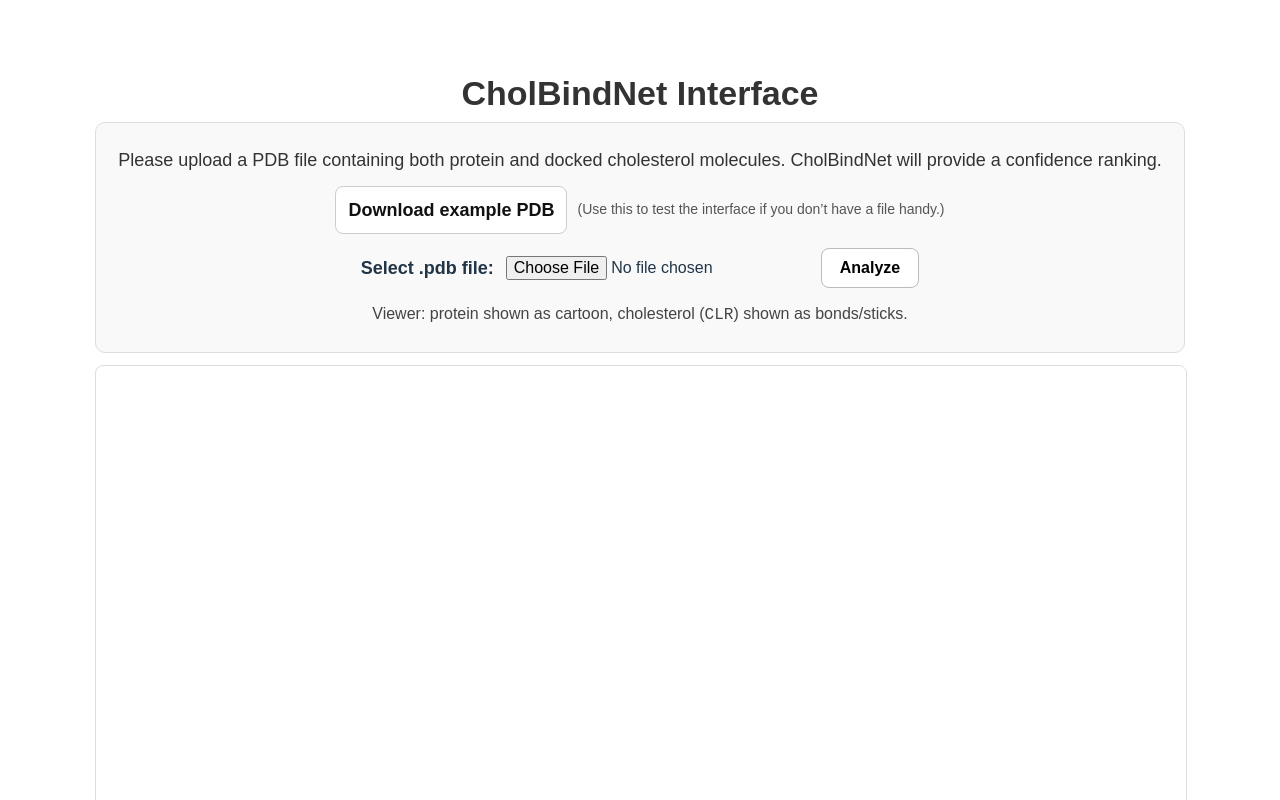
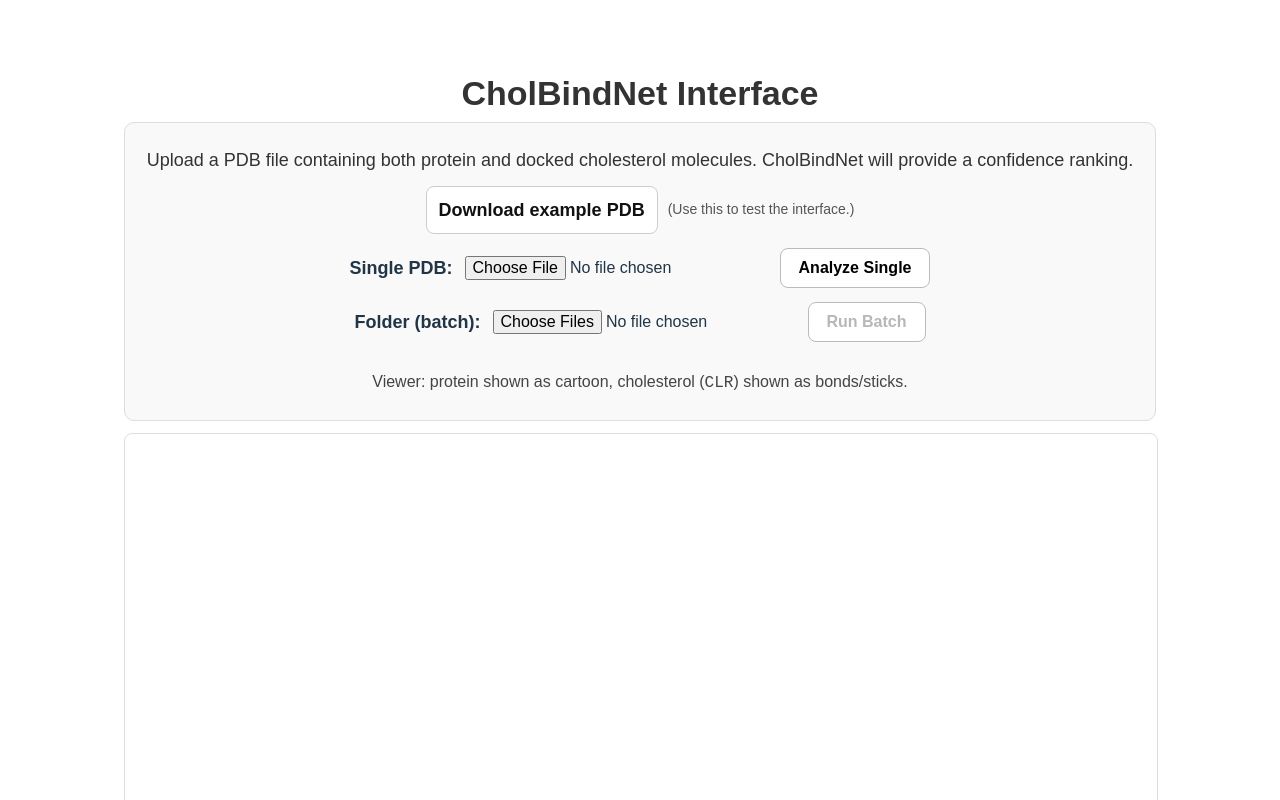
Before and after one commit to alexish4/Allosteric-Network-Web, a React (Vite) app in the folder client/: page /cholbindnet in a window 1280 px wide. Shown: the top 800 px of the page. Built offline with nearby package versions, Linux system fonts and the light colour scheme.

Commit message:
Batch works good but now going to save ranking in csv file

```diff
--- a/client/src/CholNet.jsx
+++ b/client/src/CholNet.jsx
@@ -8,6 +8,10 @@ export default function CholNet() {
   const [results, setResults] = useState(null);
   const [isLoading, setIsLoading] = useState(false);
 
+  const [files, setFiles] = useState([]); // batch PDBs
+  const [batchResults, setBatchResults] = useState(null);
+  const isBatchMode = files.length > 0;
+
   const viewerDivRef = useRef(null);
   const viewerRef = useRef(null);
   const $3DmolRef = useRef(null);
@@ -17,61 +21,48 @@ export default function CholNet() {
 
   const sortedResults = useMemo(() => {
     if (!Array.isArray(results)) return [];
-
     const getGnnScore = (r) => {
       const v = Number(r?.GNN?.mean_score);
-      // Treat missing/NaN as very small so they go to bottom
       return Number.isFinite(v) ? v : -Infinity;
     };
-
     return [...results].sort((a, b) => getGnnScore(b) - getGnnScore(a));
   }, [results]);
 
+  const clrColorMap = useMemo(() => {
+    if (!Array.isArray(results)) return {};
 
-  const clrColorMap = useMemo(() => {
-    if (!results || !Array.isArray(results)) return {};
-
-    // stable order
     const sorted = [...results].sort(
       (a, b) =>
         (a.clr_residue_number ?? 0) - (b.clr_residue_number ?? 0) ||
         String(a.clr_chain_id ?? "").localeCompare(String(b.clr_chain_id ?? ""))
     );
 
-    // HSL -> HEX helper (3Dmol likes hex)
     const hslToHex = (h, s, l) => {
       s /= 100;
       l /= 100;
-
       const k = (n) => (n + h / 30) % 12;
       const a = s * Math.min(l, 1 - l);
       const f = (n) =>
         l - a * Math.max(-1, Math.min(k(n) - 3, Math.min(9 - k(n), 1)));
-
       const toHex = (x) =>
         Math.round(255 * x)
           .toString(16)
           .padStart(2, "0");
-
       return `#${toHex(f(0))}${toHex(f(8))}${toHex(f(4))}`;
     };
 
     const map = {};
     const n = Math.max(sorted.length, 1);
-
     sorted.forEach((r, i) => {
       const chain = r?.clr_chain_id;
       const resi = r?.clr_residue_number;
       if (chain == null || resi == null) return;
-
       const hue = Math.round((i * 360) / n);
-      map[`${chain}${resi}`] = hslToHex(hue, 80, 45); // hex color
+      map[`${chain}${resi}`] = hslToHex(hue, 80, 45);
     });
 
     return map;
   }, [results]);
-
-
 
   // Load 3Dmol once
   useEffect(() => {
@@ -90,14 +81,20 @@ export default function CholNet() {
     };
   }, []);
 
-  // Read the PDB locally on file select (so it renders instantly)
+  // Single-file picker: also clears batch mode
   const onFilePicked = (f) => {
     setError("");
     setResults(null);
+    setBatchResults(null);
+    setFiles([]); // leave batch mode
+
     setFile(f || null);
+    if (!f) {
+      setPdbText("");
+      return;
+    }
 
-    if (!f) return;
-    if (!f.name.endsWith(".pdb")) {
+    if (!f.name.toLowerCase().endsWith(".pdb")) {
       setError("Invalid file type. Please upload a .pdb file.");
       setPdbText("");
       return;
@@ -109,13 +106,12 @@ export default function CholNet() {
     reader.readAsText(f);
   };
 
-  // Render whenever pdbText or results change (so CLR colors update after prediction)
+  // Viewer render (single mode only, because we clear pdbText in batch mode and we hide viewer)
   useEffect(() => {
     const $3Dmol = $3DmolRef.current;
     const el = viewerDivRef.current;
     if (!$3Dmol || !el || !pdbText) return;
 
-    // Create viewer once, then reuse it
     if (!viewerRef.current) {
       viewerRef.current = $3Dmol.createViewer(el, { backgroundColor: "white" });
     }
@@ -124,22 +120,10 @@ export default function CholNet() {
     viewer.clear();
     viewer.addModel(pdbText, "pdb");
 
-    const nChol = viewer.selectedAtoms({ resn: ["CLR", "CHL"] }).length;
-    const nNear = viewer.selectedAtoms({
-      and: [{ not: { resn: ["CLR", "CHL"] } }, { within: { distance: 5.0, sel: { resn: ["CLR", "CHL"] } } }],
-    }).length;
-
-    console.log("chol atoms:", nChol, "near atoms:", nNear);
-
-
-    // Protein default
     viewer.setStyle({}, { cartoon: {} });
-
-    // Default CLR style first (fallback)
     viewer.setStyle({ resn: "CLR" }, { stick: { color: "gold" } });
 
-    // Color each CLR uniquely (hex colors)
-    if (results && Array.isArray(results) && results.length > 0) {
+    if (Array.isArray(results) && results.length > 0) {
       for (const r of results) {
         const chain = r?.clr_chain_id;
         const resi = r?.clr_residue_number;
@@ -151,24 +135,20 @@ export default function CholNet() {
 
         viewer.setStyle(
           { resn: "CLR", chain: String(chain), resi: Number(resi) },
-          { stick: { color: color } } // hex, e.g. "#aabbcc"
+          { stick: { color } }
         );
       }
     }
 
-
-    // Hover labels on CLR atoms
     viewer.setHoverable(
       { resn: "CLR" },
       true,
       function (atom) {
         if (atom.label) return;
-
         const chain = atom.chain || "";
         const resi = atom.resi != null ? atom.resi : "";
         const resn = atom.resn || "";
         const aname = atom.atom || atom.elem || "";
-
         atom.label = viewer.addLabel(`${resn} ${chain}${resi} • ${aname}`, {
           position: { x: atom.x, y: atom.y, z: atom.z },
           backgroundColor: "white",
@@ -178,7 +158,6 @@ export default function CholNet() {
           fontSize: 12,
           inFront: true,
         });
-
         viewer.render();
       },
       function (atom) {
@@ -190,45 +169,75 @@ export default function CholNet() {
       }
     );
 
-    // --- Protein atoms within 5 Å of any cholesterol ligand: VDW overlay ---
-    const cholSel = { resn: ["CLR", "CHL"] }; // add more if you see them in your files
-
+    const cholSel = { resn: ["CLR", "CHL"] };
     const nearProteinSel = {
-      and: [
-        { protein: true }, // don't include the ligand itself
-        { within: { distance: 5.0, sel: cholSel } },
-        // Prefer excluding ligand instead of relying on `protein:true`
-        // because `protein:true` can be false for some PDBs depending on parsing.
-      ],
+      and: [{ protein: true }, { within: { distance: 5.0, sel: cholSel } }],
     };
 
-    // Prefer addStyle so you don't overwrite cartoon
     if (typeof viewer.addStyle === "function") {
       viewer.addStyle(nearProteinSel, { sphere: { opacity: 0.25 } });
-      console.log("Using addStyle for nearby protein atoms.");
     } else {
-      // Fallback: setStyle will overwrite for those atoms, so include cartoon too
-      viewer.setStyle(nearProteinSel, { cartoon: { color: "spectrum" }, vdw: { opacity: 0.25 } });
-      console.log("Using setStyle for nearby protein atoms (may overwrite cartoon).");
+      viewer.setStyle(nearProteinSel, {
+        cartoon: { color: "spectrum" },
+        vdw: { opacity: 0.25 },
+      });
     }
 
     viewer.zoomTo();
     viewer.render();
     viewer.resize();
-  }, [pdbText, results, clrColorMap]); // <-- important: include results
+  }, [pdbText, results, clrColorMap]);
 
+  const downloadBatchCsv = () => {
+    if (!Array.isArray(batchResults)) return;
 
-  const onSubmit = async (e) => {
-    e.preventDefault();
+    const rows = [];
+    for (const item of batchResults) {
+      const fname = item.filename || "";
+      const resultsArr = Array.isArray(item.results) ? item.results : [];
+
+      for (const r of resultsArr) {
+        const chain = r?.clr_chain_id ?? "";
+        const resi = r?.clr_residue_number ?? "";
+        const clr_id = `CLR ${chain}${resi}`;
+
+        rows.push({
+          filename: fname,
+          clr_id,
+          GNN: r?.GNN?.mean_score ?? "",
+          GAT: r?.GAT?.mean_score ?? "",
+          GCN: r?.GCN?.mean_score ?? "",
+        });
+      }
+    }
+
+    const headers = ["filename", "clr_id", "GNN", "GAT", "GCN"];
+    const esc = (v) => {
+      const s = String(v ?? "");
+      return /[",\n]/.test(s) ? `"${s.replaceAll('"', '""')}"` : s;
+    };
+
+    const csv = [
+      headers.join(","),
+      ...rows.map((row) => headers.map((h) => esc(row[h])).join(",")),
+    ].join("\n");
+
+    const blob = new Blob([csv], { type: "text/csv;charset=utf-8;" });
+    const url = URL.createObjectURL(blob);
+    const a = document.createElement("a");
+    a.href = url;
+    a.download = "cholnet_batch_results.csv";
+    a.click();
+    URL.revokeObjectURL(url);
+  };
+
+  const runSingle = async () => {
     setError("");
     setResults(null);
+    setBatchResults(null);
 
-    if (!file) {
+    if (!file || !file.name.toLowerCase().endsWith(".pdb")) {
       setError("Please choose a .pdb file.");
-      return;
-    }
-    if (!file.name.endsWith(".pdb")) {
-      setError("Invalid file type. Please upload a .pdb file.");
       return;
     }
 
@@ -241,17 +250,38 @@ export default function CholNet() {
         headers: { "Content-Type": "multipart/form-data" },
       });
 
-      if (res.data?.status === "success") {
-        setResults(res.data.results);
-      } else {
-        setError(res.data?.message || "Processing error.");
+      if (res.data?.status === "success") setResults(res.data.results);
+      else setError(res.data?.message || "Processing error.");
+    } catch (err) {
+      setError(err?.response?.data?.message || err?.message || "Request failed.");
+    } finally {
+      setIsLoading(false);
     }
+  };
+
+  const runBatch = async () => {
+    setError("");
+    setResults(null);
+    setBatchResults(null);
+
+    if (!files || files.length === 0) {
+      setError("Please select a folder (batch) with .pdb files.");
+      return;
+    }
+
+    const formData = new FormData();
+    for (const f of files) formData.append("pdb_files", f);
+
+    setIsLoading(true);
+    try {
+      const res = await axios.post("/api/cholnet/batch", formData, {
+        headers: { "Content-Type": "multipart/form-data" },
+      });
+
+      if (res.data?.status === "success") setBatchResults(res.data.items);
+      else setError(res.data?.message || "Batch processing error.");
     } catch (err) {
-      const msg =
-        err?.response?.data?.message ||
-        err?.message ||
-        "An error occurred while processing the file.";
-      setError(msg);
+      setError(err?.response?.data?.message || err?.message || "Batch request failed.");
     } finally {
       setIsLoading(false);
     }
@@ -269,47 +299,106 @@ export default function CholNet() {
 
       <div style={styles.uploadSection}>
         <div style={styles.description}>
-          Please upload a PDB file containing both protein and docked cholesterol molecules.
+          Upload a PDB file containing both protein and docked cholesterol molecules.
           CholBindNet will provide a confidence ranking.
         </div>
 
         <div style={styles.uploadControls}>
-
           <div style={styles.exampleRow}>
             <a href={EXAMPLE_PDB_URL} download style={styles.exampleLink}>
               Download example PDB
             </a>
-          <span style={styles.exampleHint}>
-            (Use this to test the interface if you don’t have a file handy.)
-          </span>
+            <span style={styles.exampleHint}>(Use this to test the interface.)</span>
           </div>
 
-        <form onSubmit={onSubmit} style={styles.formRow}>
+          {/* ---------- Single mode ---------- */}
+          <div style={styles.formRow}>
             <label htmlFor="pdb_file" style={styles.label}>
-            Select .pdb file:
+              Single PDB:
             </label>
             <input
               type="file"
               id="pdb_file"
               accept=".pdb"
-            required
               onChange={(e) => onFilePicked(e.target.files?.[0] || null)}
               style={styles.fileInput}
             />
-          <button type="submit" style={styles.button} disabled={isLoading}>
-            {isLoading ? "Analyzing..." : "Analyze"}
+            <button
+              type="button"
+              style={styles.button}
+              onClick={runSingle}
+              disabled={isLoading || isBatchMode}
+              title={isBatchMode ? "Clear batch selection to run single-file" : ""}
+            >
+              {isLoading && !isBatchMode ? "Analyzing..." : "Analyze Single"}
             </button>
-        </form>
-
           </div>
 
+          {/* ---------- Batch mode ---------- */}
+          <div style={styles.formRow}>
+            <label htmlFor="pdb_folder" style={styles.label}>
+              Folder (batch):
+            </label>
 
+            <input
+              type="file"
+              id="pdb_folder"
+              accept=".pdb"
+              multiple
+              webkitdirectory="true"
+              directory="true"
+              onChange={(e) => {
+                setError("");
+                setResults(null);
+                setBatchResults(null);
+
+                const picked = Array.from(e.target.files || []).filter((f) =>
+                  f.name.toLowerCase().endsWith(".pdb")
+                );
+
+                setFiles(picked);
+                setFile(null);
+                setPdbText(""); // ensures viewer stays single-mode only
+              }}
+              style={styles.fileInput}
+            />
+
+            <button
+              type="button"
+              style={styles.button}
+              onClick={runBatch}
+              disabled={isLoading || files.length === 0}
+            >
+              {isLoading && isBatchMode ? "Running..." : "Run Batch"}
+            </button>
+
+            {files.length > 0 && (
+              <div style={{ fontSize: 13, color: "#555" }}>
+                {files.length} PDBs selected
+                <button
+                  type="button"
+                  style={{ ...styles.button, marginLeft: 10, padding: "6px 10px" }}
+                  onClick={() => {
+                    setFiles([]);
+                    setBatchResults(null);
+                  }}
+                >
+                  Clear
+                </button>
+              </div>
+            )}
+          </div>
+
+          {!isBatchMode && (
             <div style={styles.viewerNote}>
               Viewer: protein shown as cartoon, cholesterol (<code>CLR</code>) shown as bonds/sticks.
             </div>
+          )}
+        </div>
       </div>
 
-      {/* 3Dmol viewport (same width as other components) */}
+      {/* ---------- 3D viewer: SINGLE ONLY ---------- */}
+      {!isBatchMode && (
         <div style={{ marginTop: 12 }}>
           <div
             ref={viewerDivRef}
@@ -324,10 +413,10 @@ export default function CholNet() {
             }}
           />
         </div>
+      )}
 
-
-
-      {results && (
+      {/* ---------- Single results ---------- */}
+      {Array.isArray(results) && (
         <div style={styles.resultsSection}>
           <h2>Results (CLR ligands)</h2>
 
@@ -337,7 +426,9 @@ export default function CholNet() {
                 <tr>
                   <th style={styles.th}>CLR ID</th>
                   {modelOrder.map((m) => (
-                    <th key={m} style={styles.th}>{m}</th>
+                    <th key={m} style={styles.th}>
+                      {m}
+                    </th>
                   ))}
                 </tr>
               </thead>
@@ -368,13 +459,7 @@ export default function CholNet() {
 
                       {modelOrder.map((modelName) => {
                         const data = r[modelName];
-                        if (!data) {
-                          return (
-                            <td key={modelName} style={styles.tdMuted}>
-                              —
-                            </td>
-                          );
-                        }
+                        if (!data) return <td key={modelName} style={styles.tdMuted}>—</td>;
 
                         const score = Number(data.mean_score);
                         const isHigh = score > 0.5;
@@ -403,7 +488,19 @@ export default function CholNet() {
         </div>
       )}
 
+      {/* ---------- Batch results (not nested under single results) ---------- */}
+      {Array.isArray(batchResults) && (
+        <div style={styles.resultsSection}>
+          <h2>Batch Results</h2>
+          <button style={styles.button} onClick={downloadBatchCsv}>
+            Download CSV
+          </button>
 
+          <div style={{ marginTop: 10, fontSize: 13, color: "#555" }}>
+            CSV contains one row per CLR per PDB file.
+          </div>
+        </div>
+      )}
     </div>
   );
 }
@@ -411,13 +508,13 @@ export default function CholNet() {
 const styles = {
   body: {
     fontFamily: "sans-serif",
-    maxWidth: "95vw",   // nearly full screen
+    maxWidth: "95vw",
     margin: "0 auto",
     padding: 20,
     lineHeight: 1.7,
     fontSize: 18,
   },
-  h1: { color: "#333", fontSize: 34, marginBottom: 10  },
+  h1: { color: "#333", fontSize: 34, marginBottom: 10 },
   uploadSection: {
     background: "#f9f9f9",
     padding: 22,
@@ -425,28 +522,22 @@ const styles = {
     marginBottom: 12,
     border: "1px solid #ddd",
   },
-  description: {
-    fontSize: 18,
-    color: "#333",
-    marginBottom: 10,
-  },
+  description: { fontSize: 18, color: "#333", marginBottom: 10 },
   uploadControls: {
     display: "flex",
     flexDirection: "column",
-    alignItems: "center",     // ⭐ centers the whole block
+    alignItems: "center",
     gap: 14,
     marginTop: 10,
   },
-
   exampleRow: {
     display: "flex",
     alignItems: "center",
-    justifyContent: "center", // ⭐ centers example row
+    justifyContent: "center",
     gap: 10,
     flexWrap: "wrap",
     textAlign: "center",
   },
-
   exampleLink: {
     display: "inline-block",
     padding: "8px 12px",
@@ -457,29 +548,23 @@ const styles = {
     textDecoration: "none",
     fontWeight: 700,
   },
-
-  exampleHint: {
-    color: "#555",
-    fontSize: 14,
-  },
-
+  exampleHint: { color: "#555", fontSize: 14 },
   formRow: {
     display: "flex",
     alignItems: "center",
-    justifyContent: "center", // ⭐ centers file chooser + button
+    justifyContent: "center",
     gap: 12,
     flexWrap: "wrap",
   },
-
-  label: {
-    fontWeight: 700,
-    fontSize: 18,
+  label: { fontWeight: 700, fontSize: 18 },
+  fileInput: { fontSize: 16 },
+  error: {
+    color: "red",
+    background: "#ffe6e6",
+    padding: 10,
+    borderRadius: 4,
+    marginBottom: 12,
   },
-
-  fileInput: {
-    fontSize: 16,
-  },
-  error: { color: "red", background: "#ffe6e6", padding: 10, borderRadius: 4, marginBottom: 12 },
   button: {
     padding: "10px 18px",
     cursor: "pointer",
@@ -489,16 +574,8 @@ const styles = {
     border: "1px solid #bbb",
     background: "white",
   },
-  viewerNote: {
-    marginTop: 12,
-    fontSize: 16,
-    color: "#444",
-  },
+  viewerNote: { marginTop: 12, fontSize: 16, color: "#444" },
   resultsSection: { marginTop: 20 },
-  fileBlock: { marginTop: 20, borderBottom: "2px solid #eee", paddingBottom: 20 },
-  modelCard: { border: "1px solid #ccc", padding: 15, marginBottom: 15, borderRadius: 6 },
-  modelName: { fontWeight: "bold", fontSize: "1.1em" },
-  score: { fontSize: "1.3em", fontWeight: "bold" },
   table: {
     width: "100%",
     borderCollapse: "collapse",
@@ -527,5 +604,4 @@ const styles = {
     color: "#999",
     whiteSpace: "nowrap",
   },
-
 };
```
Lines whose indentation alone changed are shown as unchanged.
